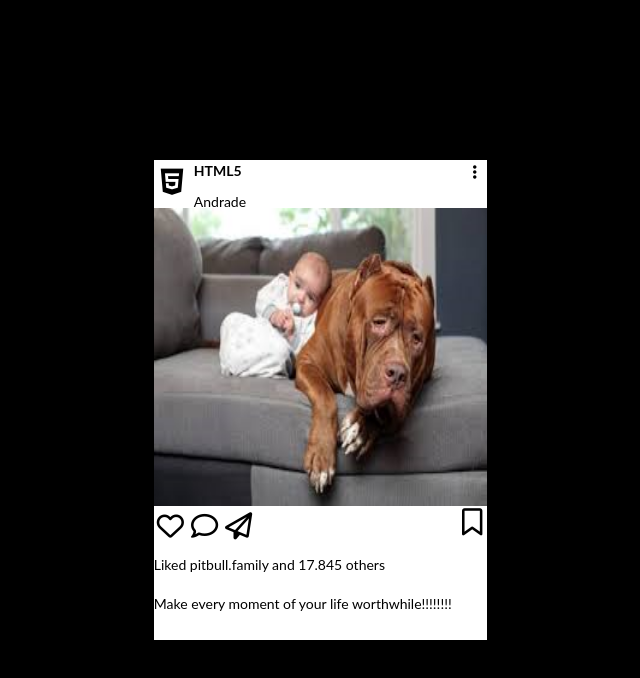
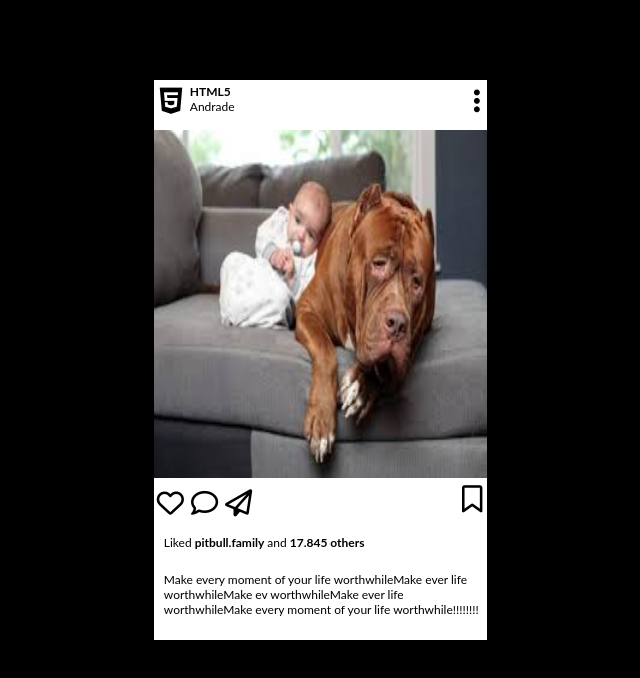
Before and after one commit to devarandrade/instagram_photo, a plain HTML site: page index.html in a window 1280 px wide. Shown: the whole page, without its empty margins (307-947 px from the left). Drawn offline with Linux system fonts and the light colour scheme.

Commit message:
adjuested info

```diff
--- a/index.css
+++ b/index.css
@@ -6,8 +6,8 @@ body{
     background: white;
     width: 26%;
     left: 36%;
-    height: 60%;
-    top: 20%;
+    height: 70%;
+    top: 10%;
     font-family: 'Lato', sans-serif;
 }
 .header{
@@ -20,33 +20,45 @@ body{
     position: absolute;
     height:80%;
     width: 20%;
-    left: 40px;
+    left: 36px;
     margin: 0;
+    margin-top:4px;
+}
+.andrade{
+    margin-top: 0;
 }
 p{
-    font-size: 14px;
+    font-size: 12px;
     margin-top: 0;
 }
 .strong{
-    margin-top: 2px;
+    margin-top: 1px;
+    margin:0px;
+    font-weight: bold;
 }
 #html{
     position: absolute;
     font-size: 30px;
-    margin: 7px;
+    margin: 6px;
 }
 #menu{
     position: absolute;
-    right: 3%;
+    right: 1%;
     top: 9%;
+    font-size: 27px;
+    margin:3px;
 }
 .image{
     position:absolute;
     background-color: green;
     width: 100%;
     height: 62%;
-    top: 10%
-
+    top: 9%
+}
+.rodape{
+    width: 90%;
+    margin-left:10px;
+    margin-right:10px;
 }
 img{
     width: 100%;
@@ -59,7 +71,6 @@ img{
     font-size: 170%;
     height: 20px;
     padding: 3px;
-
 }
 #bookmark{
     position: absolute;
@@ -72,10 +83,10 @@ img{
 }
 .text1{
     position: absolute;
-    bottom: 3%;
+    bottom: 2%;
+    padding-right: 2px;
 }
-
 .likes{
     position: absolute;
-    bottom: 11%;
+    bottom: 14%;
 }
--- a/index.html
+++ b/index.html
@@ -10,14 +10,13 @@
             <div class="header">
                 <i class="fab fa-html5" id="html"></i>
                 <div class="profile">
-                    <p class="strong"><strong>HTML5</strong></p>
-                    <p>Andrade</p>
+                    <p class="strong">HTML5</p>
+                    <p class="andrade">Andrade</p>
                 </div>
                 <i class="fas fa-ellipsis-v" id="menu"></i>
             </div>
             <div class="image">
                 <img class="pitbull" src="babypitbull.png">
-
             </div>
             <div class="footer">
             <i class="far fa-heart"></i>
@@ -25,12 +24,14 @@
             <i class="far fa-paper-plane"></i>
             <i class="far fa-bookmark" id="bookmark"></i>
             </div>
-            <div class="likes">
-            <p>Liked pitbull.family and 17.845 others</p>
-           </div>
-            <div class="text1">
-            <p>Make every moment of your life worthwhile!!!!!!!!</p>
-           </div>
+            <div class="rodape">
+                <div class="likes">
+                <p>Liked <strong>pitbull.family</strong> and <strong>17.845 others</strong></p>
+            </div>
+                <div class="text1">
+                <p>Make every moment of your life worthwhileMake ever life worthwhileMake ev worthwhileMake ever life worthwhileMake every moment of your life worthwhile!!!!!!!!</p>
+            </div>
+                </div>
             </div>
         </div>
     <body>
```
